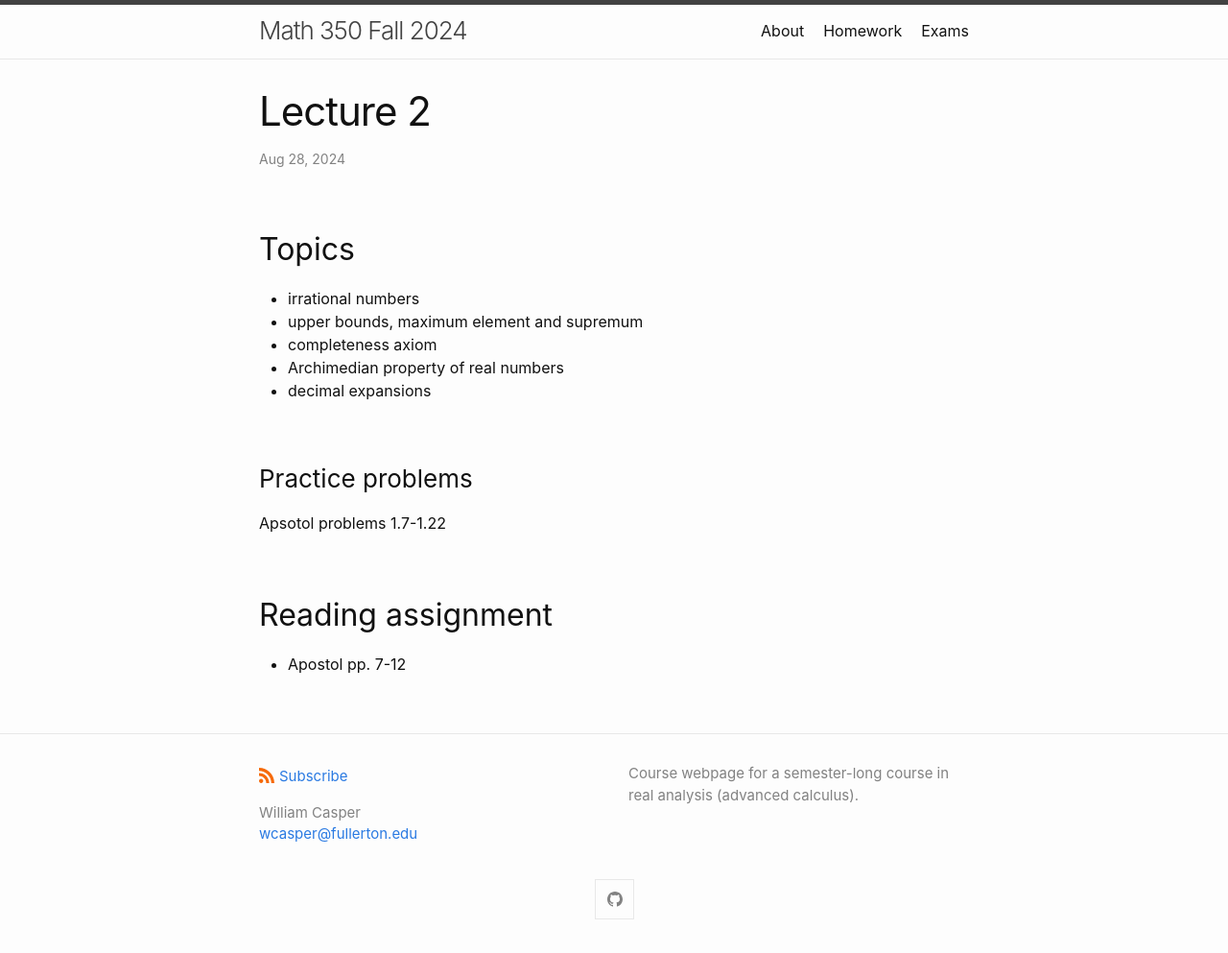
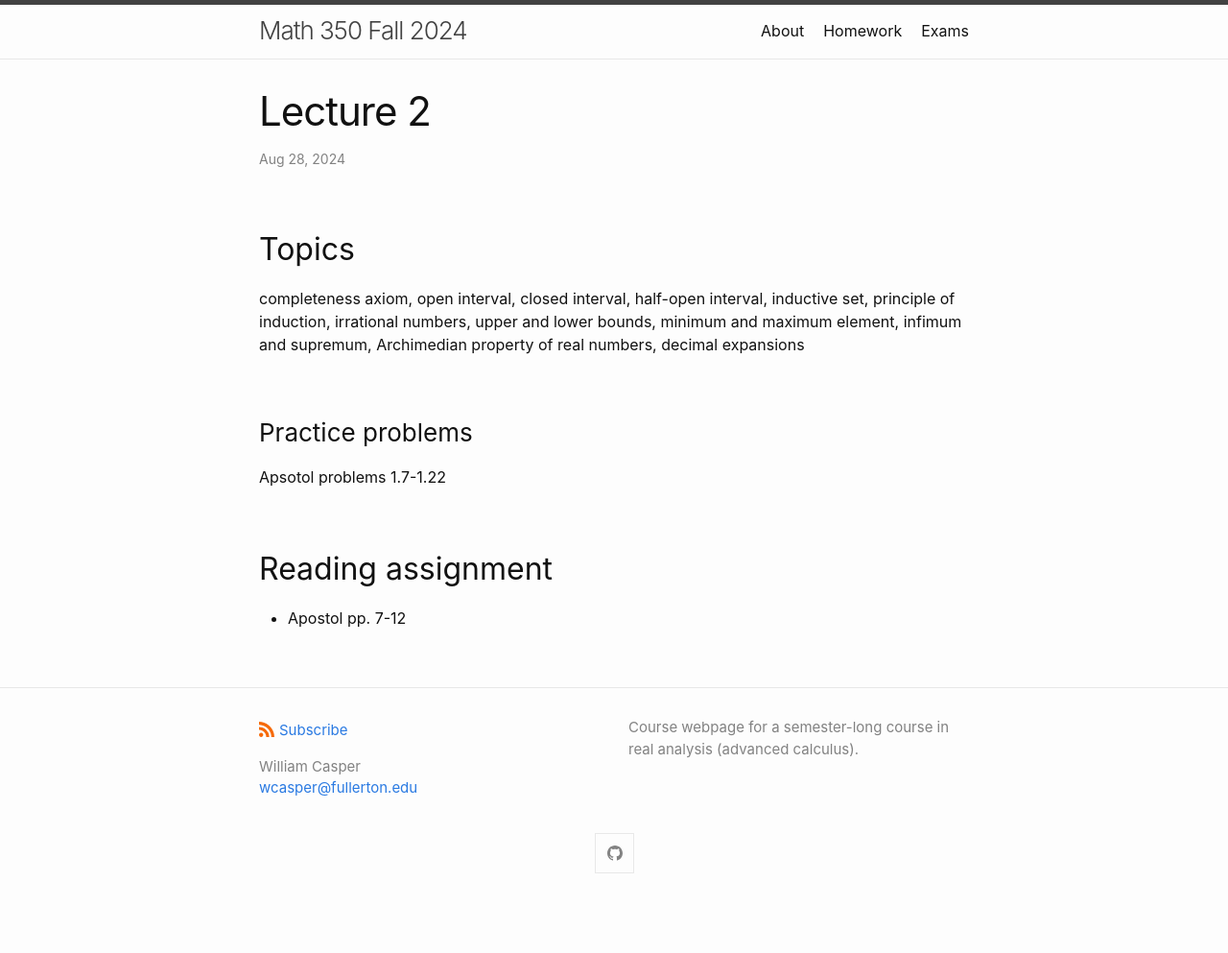
Before and after one commit to wcasper/math350fall2024, a Jekyll site: the page built from _posts/2024-08-28-Week-1-Lecture-2.md, in a window 1280 px wide. Shown: the whole page at 96% size. Built offline with Jekyll 4.4.1, drawn with Linux system fonts in a browser that asks for light colours; after the commit the page ends 945 px from its top, so only the background shows below that.

Commit message:
updated based on lecture

```diff
--- a/_posts/2024-08-28-Week-1-Lecture-2.md
+++ b/_posts/2024-08-28-Week-1-Lecture-2.md
@@ -4,11 +4,7 @@ title:  Lecture 2
 ---
 
 ## Topics
-* irrational numbers
-* upper bounds, maximum element and supremum
-* completeness axiom
-* Archimedian property of real numbers
-* decimal expansions
+completeness axiom, open interval, closed interval, half-open interval, inductive set, principle of induction, irrational numbers, upper and lower bounds, minimum and maximum element, infimum and supremum, Archimedian property of real numbers, decimal expansions
 
 ### Practice problems
 Apsotol problems 1.7-1.22
```
Also changed, not shown: _posts/2024-08-26-Week-1-Lecture-1.md (+1 -1 lines).
